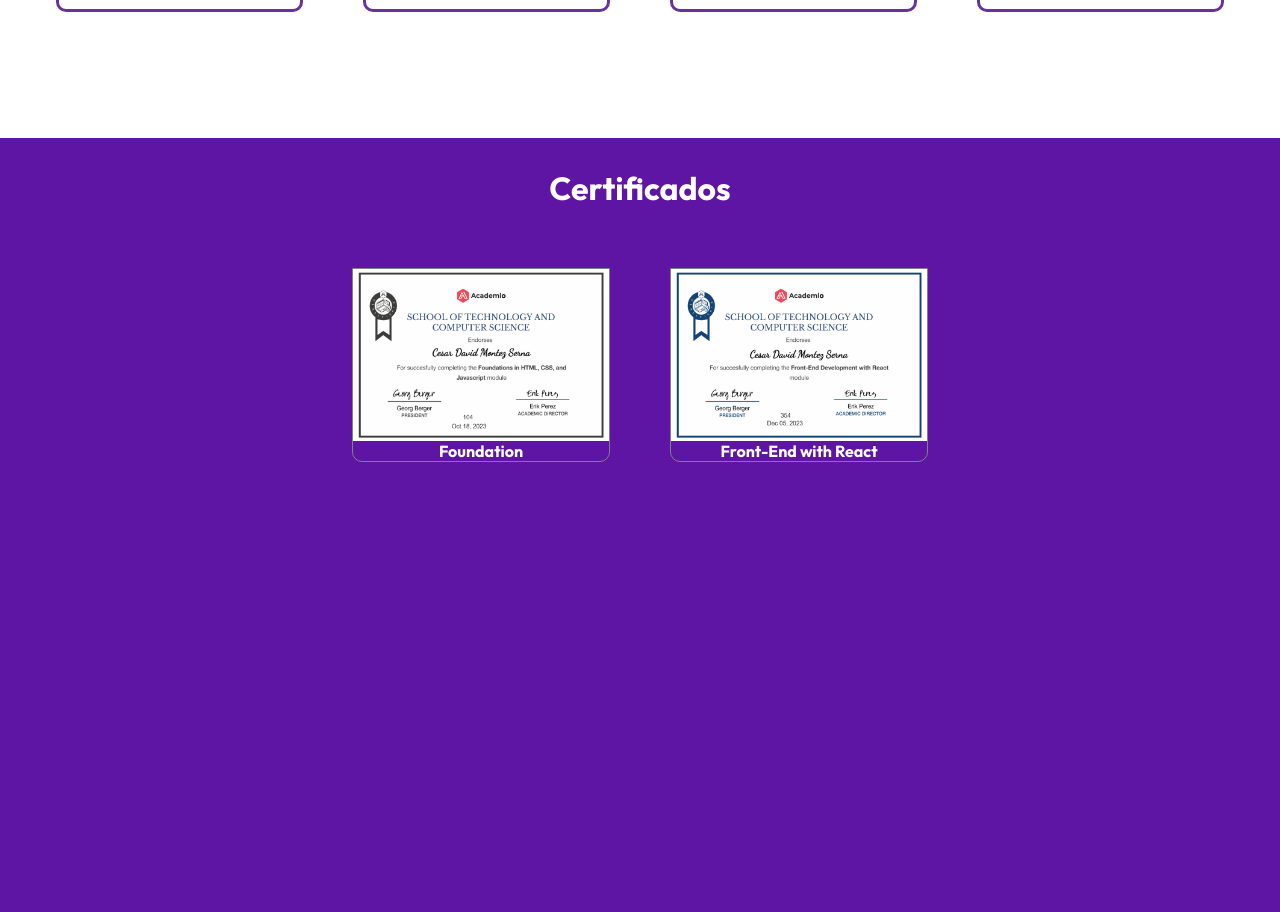
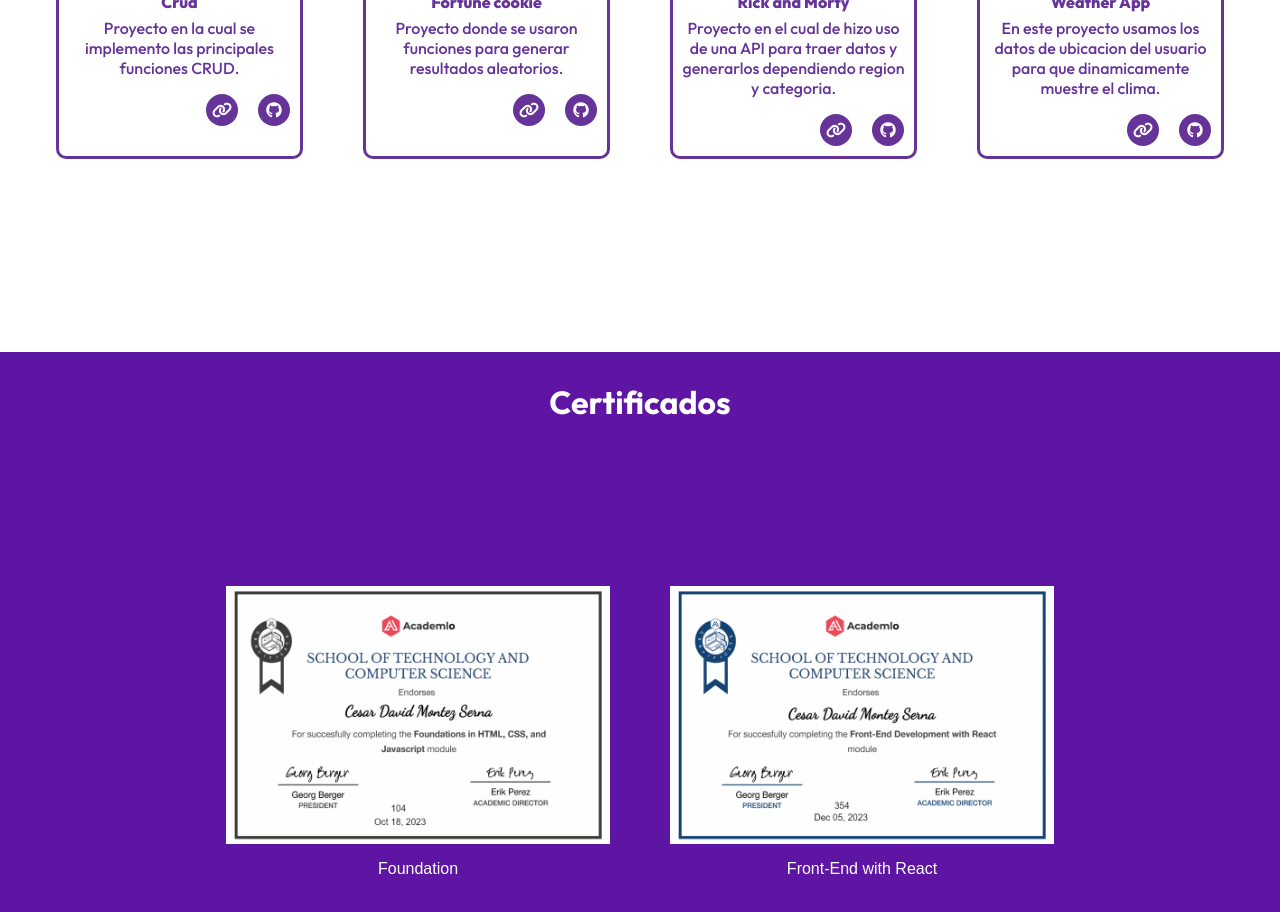
Before and after one commit to ElCesaqr00/Portfolio31-01, a React (Vite) app: page / in a window 1280 px wide. Shown: the part 1360-2272 px from the top of the page. Before the commit the page ends 1952 px from the top, so only its background shows below. Built offline with nearby package versions, Linux system fonts and the light colour scheme.

Commit message:
ajuste de espacios

```diff
--- a/src/App.css
+++ b/src/App.css
@@ -29,7 +29,7 @@ main{
 display: flex;
 flex-direction: column;
 margin-top: 5%;
-height: 70vh;
+height: 40rem;
 gap: 50px;
 justify-content: center;
 background-color:  #5E15A3;
@@ -127,6 +127,7 @@ display: flex;
 justify-content: center;
 align-items: center;
  margin-top: 8em;
+ height: 55rem;
  background-color: #fff;
  text-align: center;
 }
@@ -160,7 +161,15 @@ padding: 30px;
 .info_aboutMe_text>h2{
   margin-bottom: 20px;
 }
-
+.certificate_container{
+  min-height: 65rem;
+}
+.certificate_info{
+  display: flex;
+  justify-content: center;
+  align-items: center;
+  min-height: 35rem;
+}
 .certificate_title{
   font-size: 2rem;
   padding: 30px;
--- a/src/components/CardCertificate.jsx
+++ b/src/components/CardCertificate.jsx
@@ -23,7 +23,7 @@ const CardCertificate = () => {
             <header className='header_img'>
                 <img className='Card_img'src={dataInfo.url} alt="" />
             </header>
-            <h1>{dataInfo.name}</h1>
+            <h1 className='title_info'>{dataInfo.name}</h1>
         </li>
     ));
 
--- a/src/components/Styles/CardCertificate.css
+++ b/src/components/Styles/CardCertificate.css
@@ -1,15 +1,23 @@
 .Card_Certificate{
     background-color: #5E15A3;
-    border: 1px solid gray;
-    border-radius: 0px 0px 10px 10px;
     margin: 30px;
 }
 
 .Card_img{
     display: flex;
-    width: 16rem;
+    width: 24rem;
 }
 
+.Card_img:hover{
+width: 40rem;
+transition: width 0.5s ease-in-out;
+}
+
+.title_info{
+    margin-top: 1rem;
+    font-weight: 400;
+    font-family: Arial, Helvetica, sans-serif;
+}
 .card_certificate{
     display: flex;
     flex-wrap: wrap;
```
